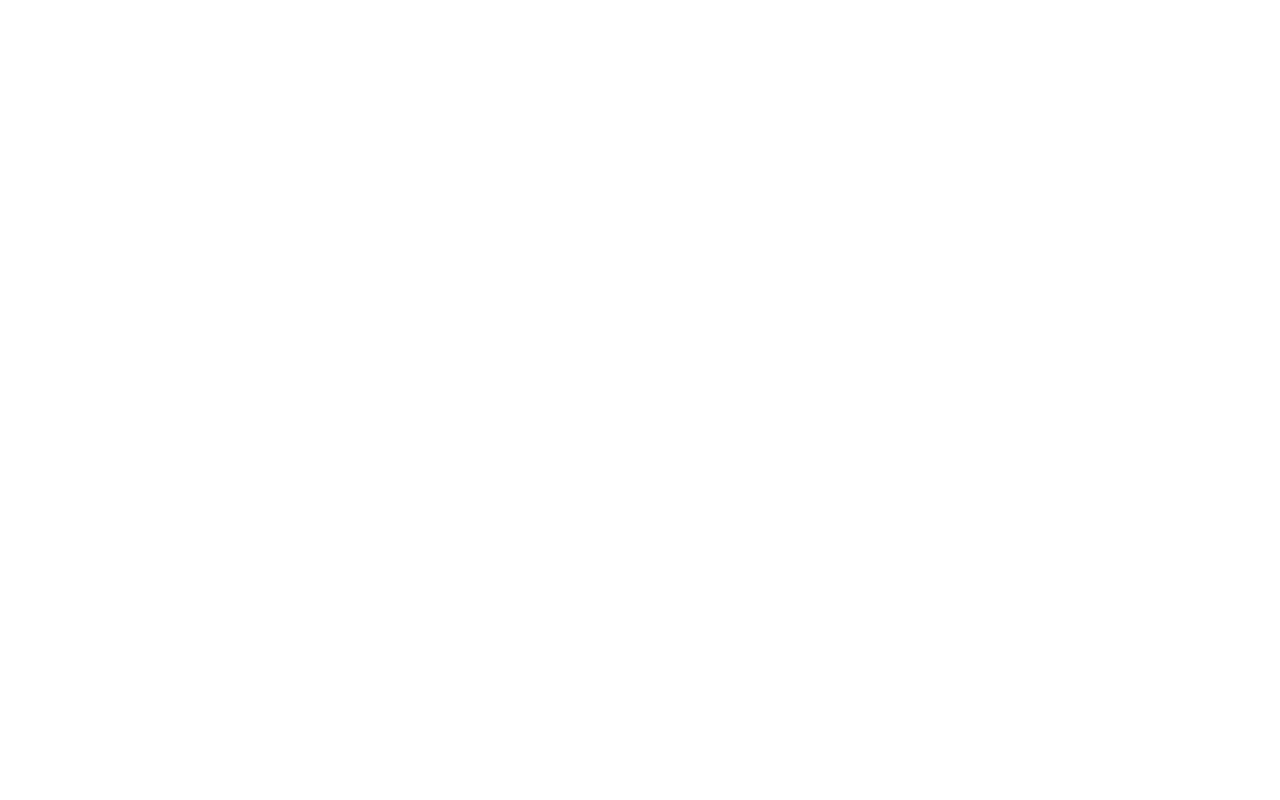
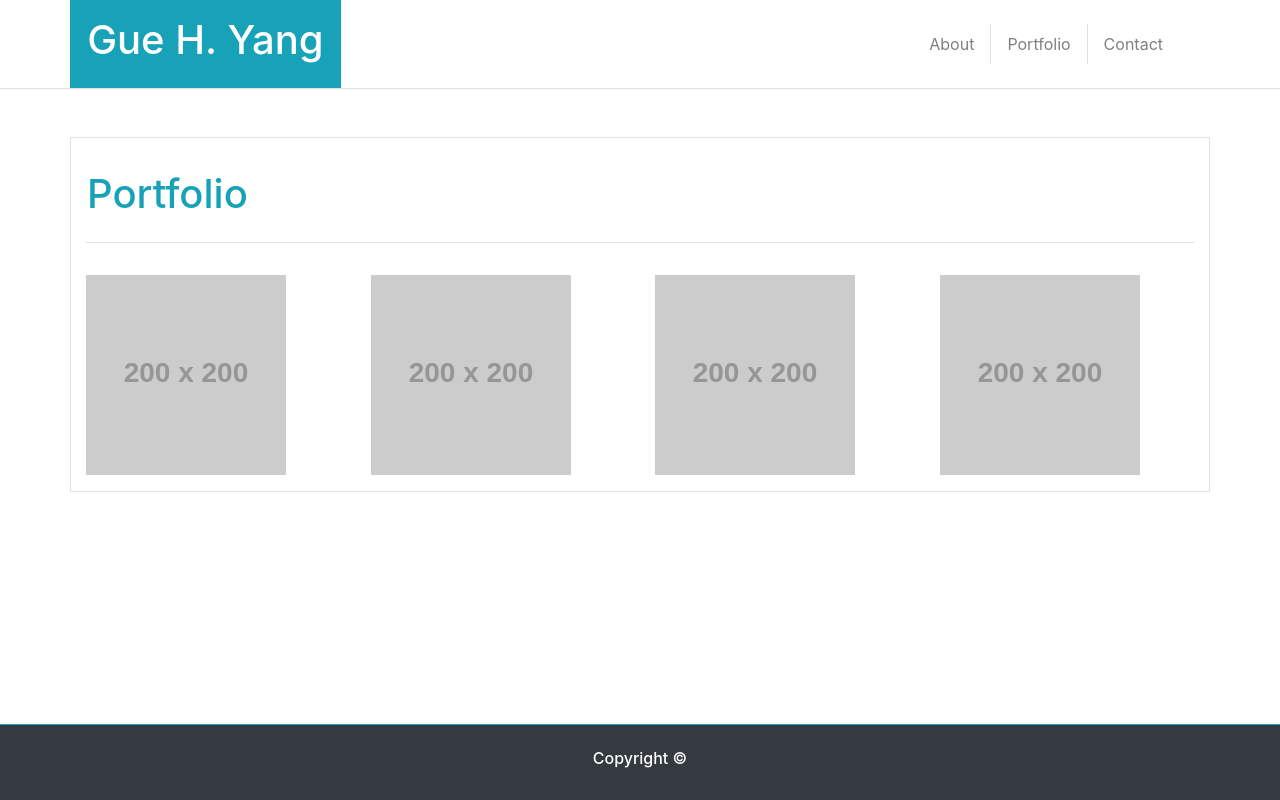
Before and after one commit to Guhuyan/Bootstrap-Portfolio, a plain HTML site: page portfolio.html in a window 1280 px wide. Drawn offline with nearby package versions, Linux system fonts and the light colour scheme; placeholder pictures from the web are drawn by us.

Commit message:
Added portfolio & contact pages

```diff
--- a/portfolio.html
+++ b/portfolio.html
@@ -2,14 +2,79 @@
 <html lang="en">
 <head>
     <meta charset="UTF-8">
-    <meta name="viewport" content="width=device-width, initial-scale=1.0">
+    <meta name="viewport" content="width=device-width, initial-scale=1, shrink-to-fit=no">
     <meta http-equiv="X-UA-Compatible" content="ie=edge">
     <link rel="stylesheet" href="https://stackpath.bootstrapcdn.com/bootstrap/4.3.1/css/bootstrap.min.css" integrity="sha384-ggOyR0iXCbMQv3Xipma34MD+dH/1fQ784/j6cY/iJTQUOhcWr7x9JvoRxT2MZw1T" crossorigin="anonymous">
     <title>Portfolio</title>
 </head>
 
 <body>
-
+    <!--Header-->
+    <div class="container-fluid border-bottom">
+        <div class="container"> <!--Container here in case another row need to be added in later.-->
+            <div class="row"> <!--Row-->
+                <div class="col-sm bg-info">
+                    <h1 class="text-center text-white py-3">
+                        Gue H. Yang
+                    </h1>
+                </div>
+                <div class="col-sm">
+                <!--Empty column-->
+                </div>
+                <div class="col-sm">
+                <!--Empty column-->
+                </div>
+                <div class="col-sm">
+                    <nav class="navbar navbar-expand-lg pt-4 pb-3">
+                        <ul class="navbar-nav">
+                            <li class="nav-item active px-2 border-right">
+                                <a class="nav-link text-black-50" href="index.html">About</a>
+                            </li>
+                            <li class="nav-item px-2">
+                                <a class="nav-link text-black-50" href="portfolio.html">Portfolio</a>
+                            </li>
+                            <li class="nav-item px-2 border-left">
+                                <a class="nav-link text-black-50" href="contact.html">Contact</a>
+                            </li>
+                        </ul>
+                    </nav>
+                </div>
+            </div> <!--Row-->
+        </div> <!--Random container-->
+    </div> <!--Header-->
+    <!--Main-->
+    <div class="container mt-5 border">
+        <div class="row mt-2">
+            <h1 class="text-info mt-4 pl-3">Portfolio</h1>
+        </div>
+        <hr class="mb-4">
+        <div class="row my-2">
+            <div class="col">
+                <a href="#">
+                    <img src="https://via.placeholder.com/200" class="my-2" alt="Placeholder IMG">
+                </a>
+            </div>
+            <div class="col">
+                <a href="#">
+                    <img src="https://via.placeholder.com/200" class="my-2" alt="Placeholder IMG">
+                </a>
+            </div>
+            <div class="col">
+                <a href="#">
+                    <img src="https://via.placeholder.com/200" class="my-2" alt="Placeholder IMG">
+                </a>
+            </div>
+            <div class="col">
+                <a href="#">
+                    <img src="https://via.placeholder.com/200" class="my-2" alt="Placeholder IMG">
+                </a>
+            </div>
+        </div>
+    </div> <!--Main-->
+    <!--Footer-->
+    <div class="footer fixed-bottom bg-dark py-4 border-top border-info"> <!--Comment: I can't increase the size of border-top on the footer without having to import the bootstrap sass file and adding a new class.-->
+            <h6 class="text-center text-white">Copyright ©</h5>
+        </div> <!--Footer-->
     <script src="https://code.jquery.com/jquery-3.3.1.slim.min.js" integrity="sha384-q8i/X+965DzO0rT7abK41JStQIAqVgRVzpbzo5smXKp4YfRvH+8abtTE1Pi6jizo" crossorigin="anonymous"></script>
     <script src="https://cdnjs.cloudflare.com/ajax/libs/popper.js/1.14.7/umd/popper.min.js" integrity="sha384-UO2eT0CpHqdSJQ6hJty5KVphtPhzWj9WO1clHTMGa3JDZwrnQq4sF86dIHNDz0W1" crossorigin="anonymous"></script>
     <script src="https://stackpath.bootstrapcdn.com/bootstrap/4.3.1/js/bootstrap.min.js" integrity="sha384-JjSmVgyd0p3pXB1rRibZUAYoIIy6OrQ6VrjIEaFf/nJGzIxFDsf4x0xIM+B07jRM" crossorigin="anonymous"></script>
```
Also changed, not shown: contact.html (+62 -2 lines), index.html (+8 -7 lines).
